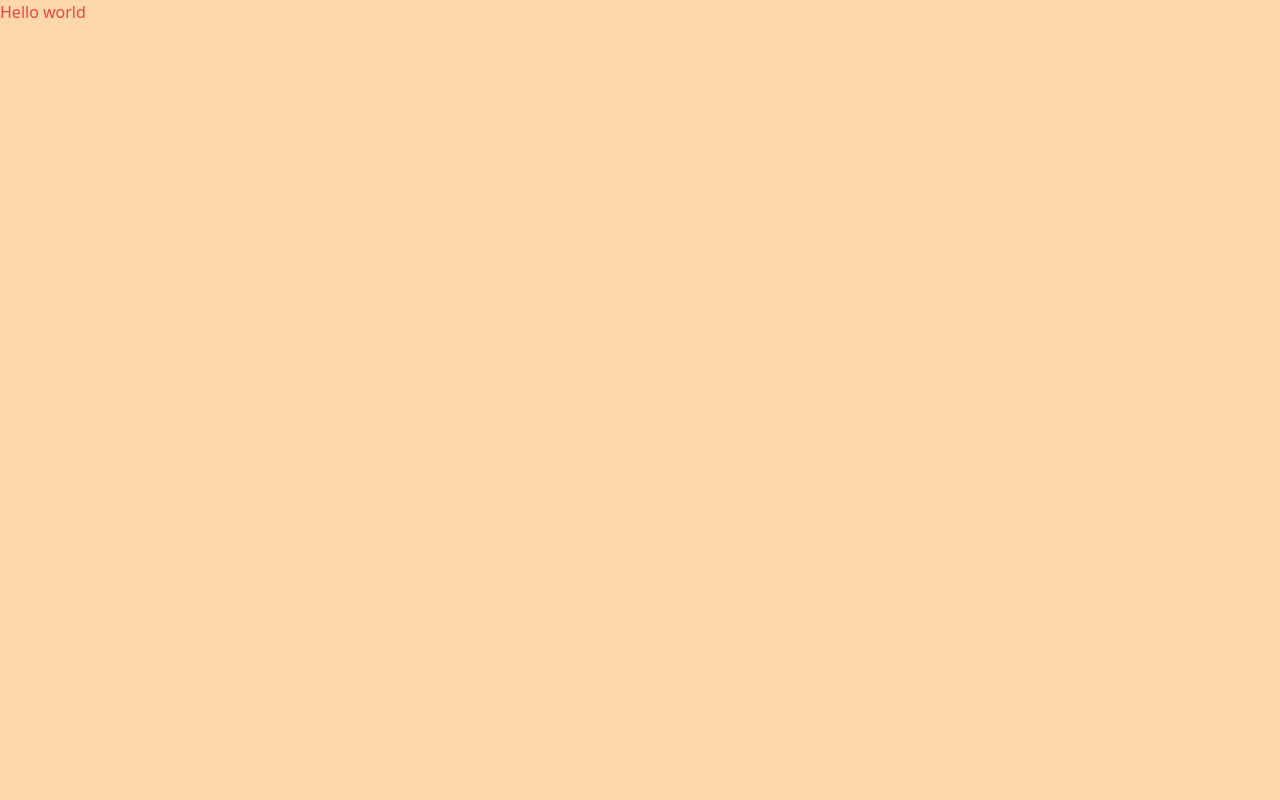
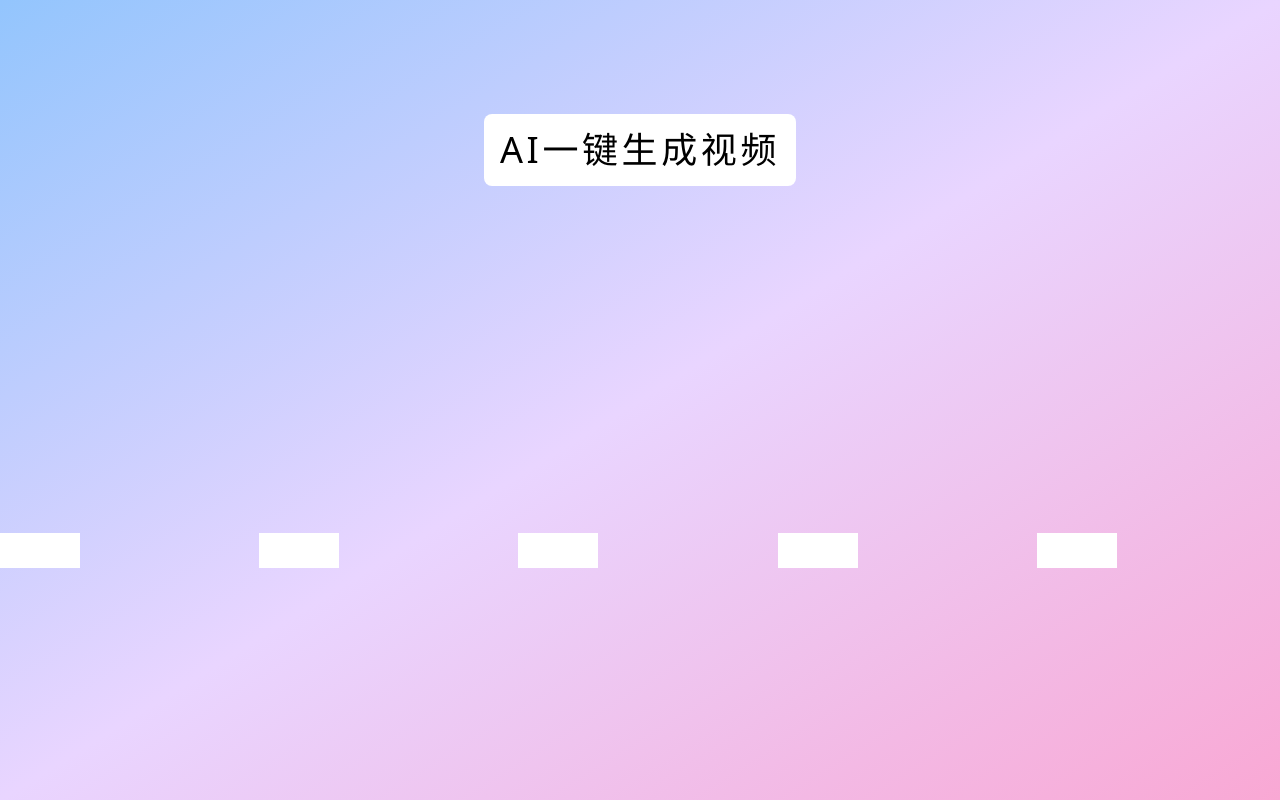
Before and after one commit to Bruce-CodeMan/ShortVideoEdit, a React (Vite) app: page / in a window 1280 px wide. Built offline with nearby package versions, Linux system fonts and the light colour scheme.

Commit message:
add some data

```diff
--- a/src/App.tsx
+++ b/src/App.tsx
@@ -5,9 +5,44 @@
  */
 function App() {
 
+  const data = [
+    {
+      key: "1",
+      name: "Bruce"
+    },
+    {
+      key: "2",
+      name: "Lee"
+    },
+    {
+      key: "3",
+      name: "xxx"
+    },
+    {
+      key: "4",
+      name: "yyy"
+    },
+    {
+      key: "5",
+      name: "zzz"
+    }
+  ]
+
   return (
-    <div className="text-red-500 min-h-screen w-full bg-orange-200">
-      Hello world
+    <div className="bg-gradient-to-br from-blue-300 via-purple-200 to-pink-300 flex flex-col min-h-screen">
+      <div className="h-3/10 min-h-[300px] w-full flex items-center justify-center">
+        <button className="bg-white p-4 rounded-lg text-4xl tracking-widest">AI一键生成视频</button>
+      </div>
+      <div className="flex-grow grid grid-cols-5 gap-4 w-full mx-auto justify-center items-center">
+        {
+          data.map((item) => (
+            <div
+              className="w-20 h-[35px] bg-white"
+              key={item.key}
+            ></div>
+          ))
+        }
+      </div>
     </div>
   )
 }
```
